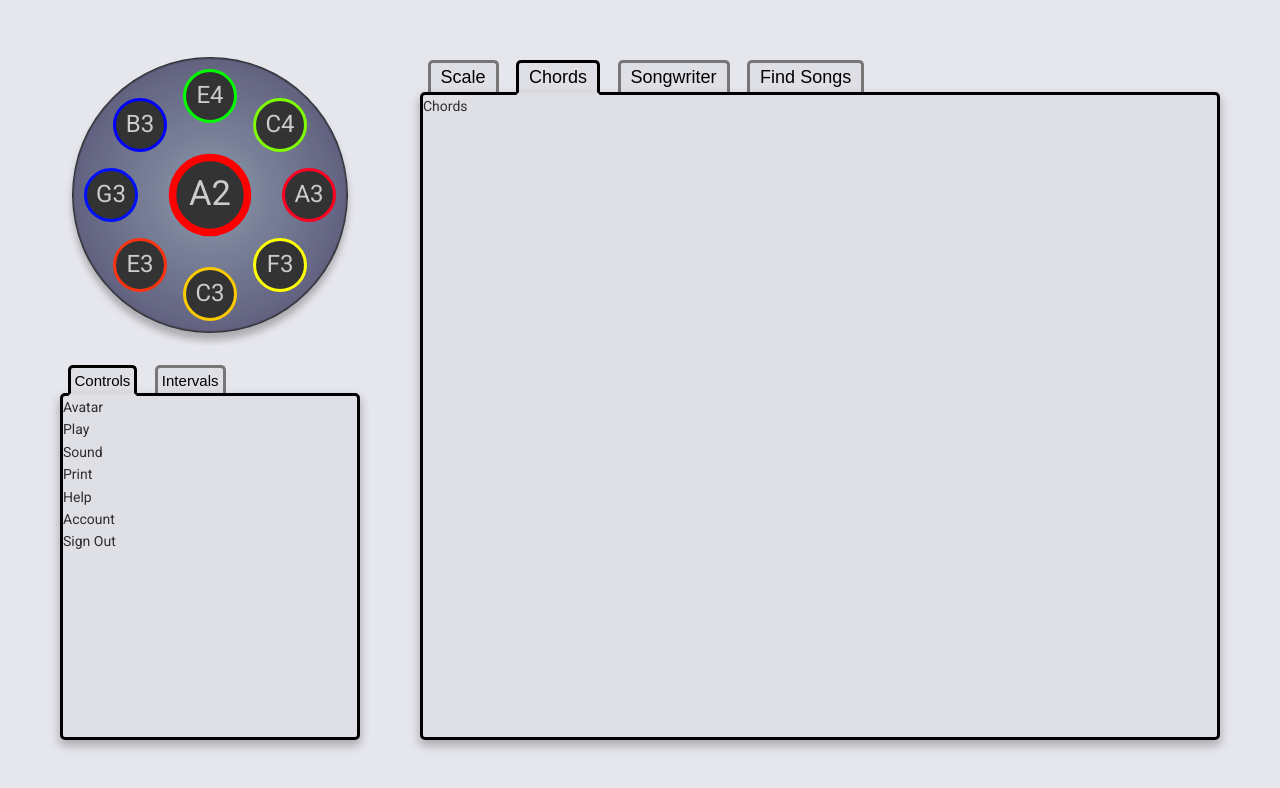
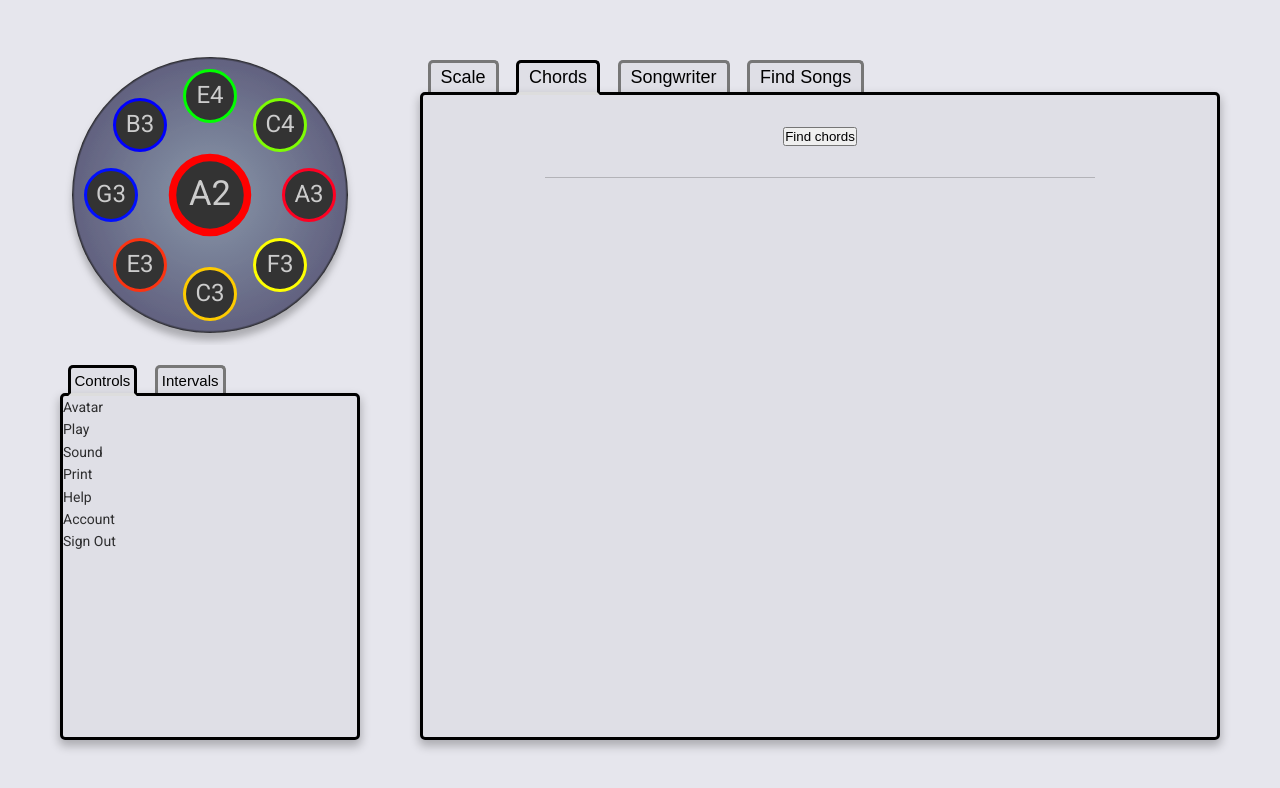
Before and after one commit to Moosees/ding-and-tones, a React (Create React App) app: page /chords in a window 1280 px wide. Shown: the top 788 px of the page. Built offline with nearby package versions, Linux system fonts and the light colour scheme.

Commit message:
Add chord list to chord route

```diff
--- a/src/components/chordControls/ChordControls.jsx
+++ b/src/components/chordControls/ChordControls.jsx
@@ -1,12 +1,19 @@
 import React from 'react';
 import { connect } from 'react-redux';
 import { findChordsInScale } from '../../redux/chords/chords.actions';
+import styled from 'styled-components';
+
+const ControlsContainer = styled.div`
+  margin-bottom: 3rem;
+`;
 
 const ChordControls = ({ scale, chordList, findChordsInScale }) => {
   return (
-    <button onClick={() => findChordsInScale(scale, chordList)}>
-      Find chords
-    </button>
+    <ControlsContainer>
+      <button onClick={() => findChordsInScale(scale, chordList)}>
+        Find chords
+      </button>
+    </ControlsContainer>
   );
 };
 
--- a/src/components/chordList/ChordList.jsx
+++ b/src/components/chordList/ChordList.jsx
@@ -1,20 +1,54 @@
 import React, { memo } from 'react';
 import { connect } from 'react-redux';
 import { setDisplayedChord } from '../../redux/drum/drum.actions';
+import styled from 'styled-components';
 
-const ChordList = memo(({ setDisplayedChord, foundChords }) => {
+const ListContainer = styled.ul`
+  align-items: flex-start;
+  display: flex;
+  flex-wrap: wrap;
+  justify-content: center;
+  margin-top: 3rem;
+`;
+
+const ListItem = styled.li`
+  background-color: rgba(0, 0, 0, 0.03);
+  border: ${({ isDisplayed }) =>
+    isDisplayed ? '1px solid #0f0' : '1px solid rgba(200,0,0,0.2)'};
+  border-radius: 3px;
+  box-shadow: 0px 2px 5px -1px rgba(0, 0, 0, 0.2);
+  cursor: pointer;
+  list-style: none;
+  margin: 0.5rem;
+  padding: 0.5rem;
+  transition: border 0.15s ease-in;
+
+  &:hover {
+    border: ${({ isDisplayed }) =>
+      isDisplayed ? '1px solid #800' : '1px solid rgba(0,200,0,0.6)'};
+  }
+`;
+
+const ChordList = memo(({ displayedChord, setDisplayedChord, foundChords }) => {
   return (
-    <ul>
+    <ListContainer>
       {foundChords.map((chord, i) => (
-        <li key={i} onClick={() => setDisplayedChord(chord)}>
+        <ListItem
+          key={i}
+          isDisplayed={
+            displayedChord && chord.nameShort === displayedChord.nameShort
+          }
+          onClick={() => setDisplayedChord(chord)}
+        >
           {chord.name} ({chord.notes.join('-')})
-        </li>
+        </ListItem>
       ))}
-    </ul>
+    </ListContainer>
   );
 });
 
-const mapStateToProps = ({ chords }) => ({
+const mapStateToProps = ({ chords, drum }) => ({
+  displayedChord: drum.displayedChord,
   foundChords: chords.foundChords,
 });
 
--- a/src/containers/chords/Chords.jsx
+++ b/src/containers/chords/Chords.jsx
@@ -1,8 +1,27 @@
 import React from 'react';
+import styled from 'styled-components';
+import ChordControls from '../../components/chordControls/ChordControls';
+import ChordList from '../../components/chordList/ChordList';
+import DividerLine from '../../components/dividerLine/DividerLine';
+
+const ChordsContainer = styled.div`
+  align-items: center;
+  display: flex;
+  flex: 1 0;
+  flex-direction: column;
+  height: 100%;
+  padding: 3rem;
+  overflow: auto;
+`;
 
 const Chords = () => {
-  // ChordControls and ChordList components
-  return <div>Chords</div>;
+  return (
+    <ChordsContainer>
+      <ChordControls />
+      <DividerLine />
+      <ChordList />
+    </ChordsContainer>
+  );
 };
 
 export default Chords;
```
